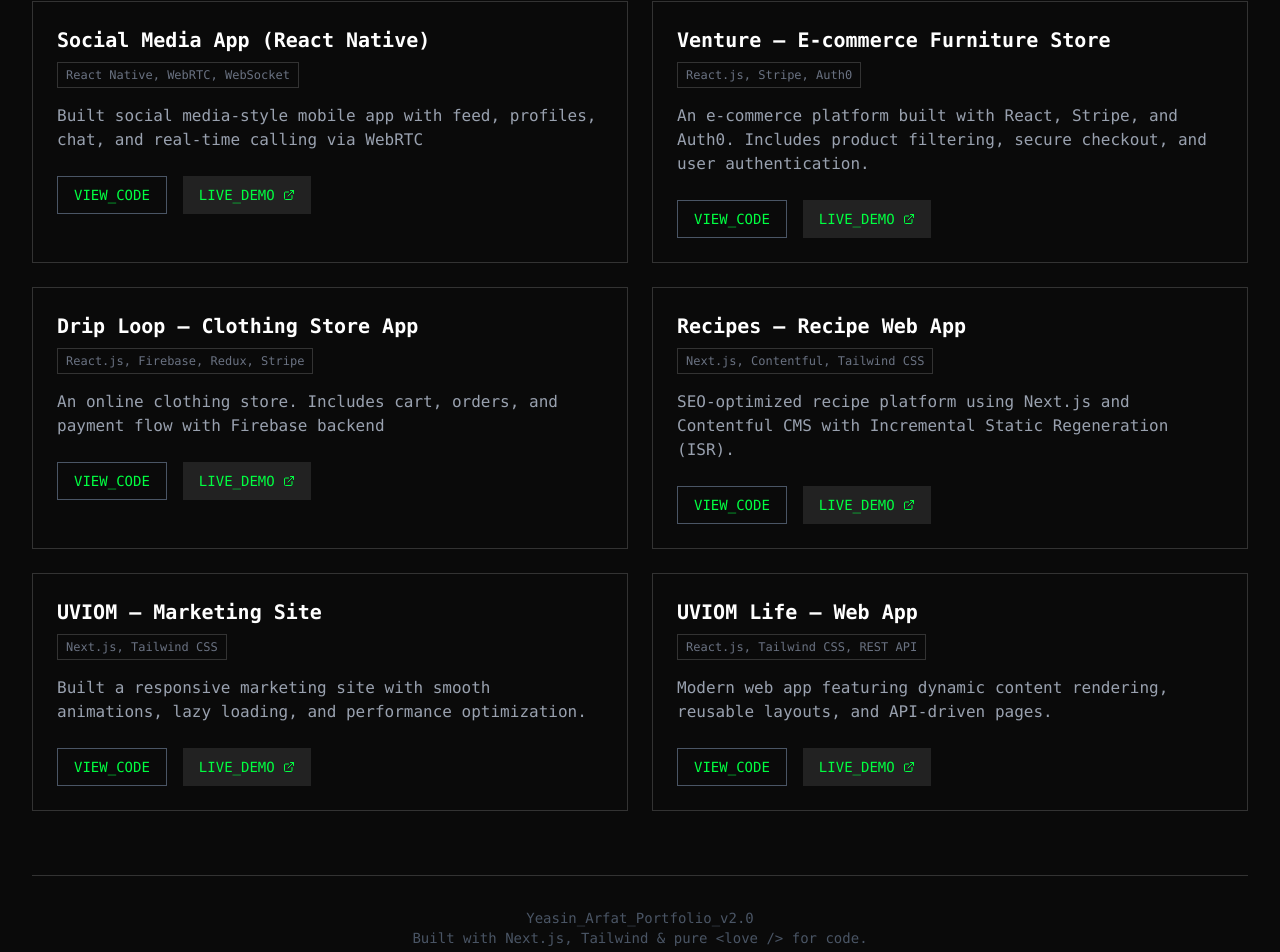
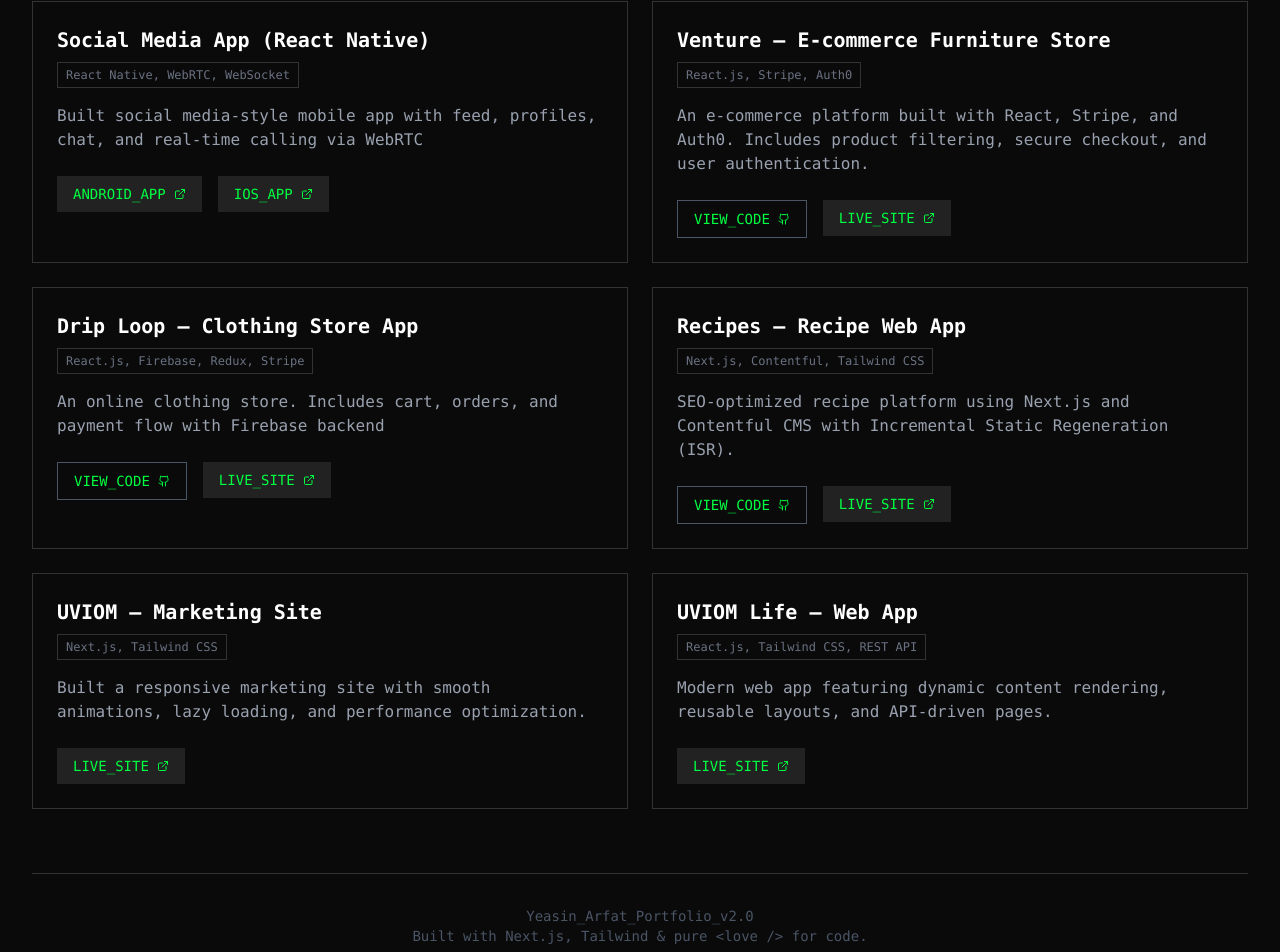
Before and after one commit to Yeasiin/yeasiin.github.io, a React (Vite) app: page / in a window 1280 px wide. Shown: the part 1148-2100 px from the top of the page. Built offline with nearby package versions, Linux system fonts and the light colour scheme.

Commit message:
preview/github link

```diff
--- a/src/App.tsx
+++ b/src/App.tsx
@@ -272,13 +272,38 @@ export default function App() {
               <p className="text-gray-400 mb-6">{project.desc}</p>
 
               <div className="flex gap-4">
+                {project.links.map((linkObj, linkIdx) => {
+                  const linkName = Object.keys(linkObj)[0];
+                  const linkUrl = linkObj[linkName];
+                  return (
+                    <a
+                      key={linkIdx}
+                      href={linkUrl}
+                      target="_blank"
+                      rel="noopener noreferrer"
+                    >
+                      {linkName === "GitHub" ? (
+                        <button className="text-sm border border-gray-600 hover:border-[#00ff41] hover:text-[#00ff41] px-4 py-2 uppercase transition-all flex items-center gap-2">
+                          View_Code <Github size={12} />
+                        </button>
+                      ) : (
+                        <button className="text-sm bg-[#222] hover:bg-[#00ff41] hover:text-black px-4 py-2 uppercase transition-all flex items-center gap-2">
+                          {linkName.replace(" ", "_")}{" "}
+                          <ExternalLink size={12} />
+                        </button>
+                      )}
+                    </a>
+                  );
+                })}
+              </div>
+              {/* <div className="flex gap-4">
                 <button className="text-sm border border-gray-600 hover:border-[#00ff41] hover:text-[#00ff41] px-4 py-2 uppercase transition-all">
                   View_Code
                 </button>
                 <button className="text-sm bg-[#222] hover:bg-[#00ff41] hover:text-black px-4 py-2 uppercase transition-all flex items-center gap-2">
                   Live_Demo <ExternalLink size={12} />
                 </button>
-              </div>
+              </div> */}
             </div>
           ))}
         </div>
```
